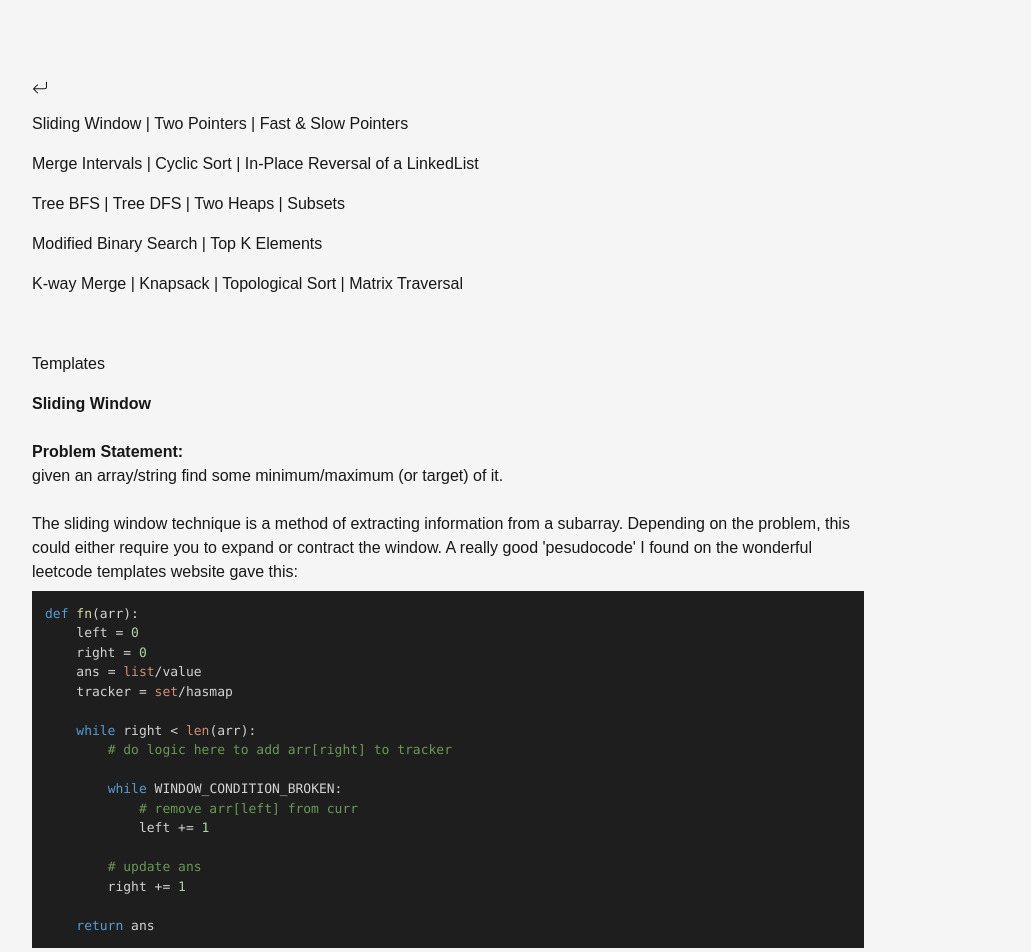
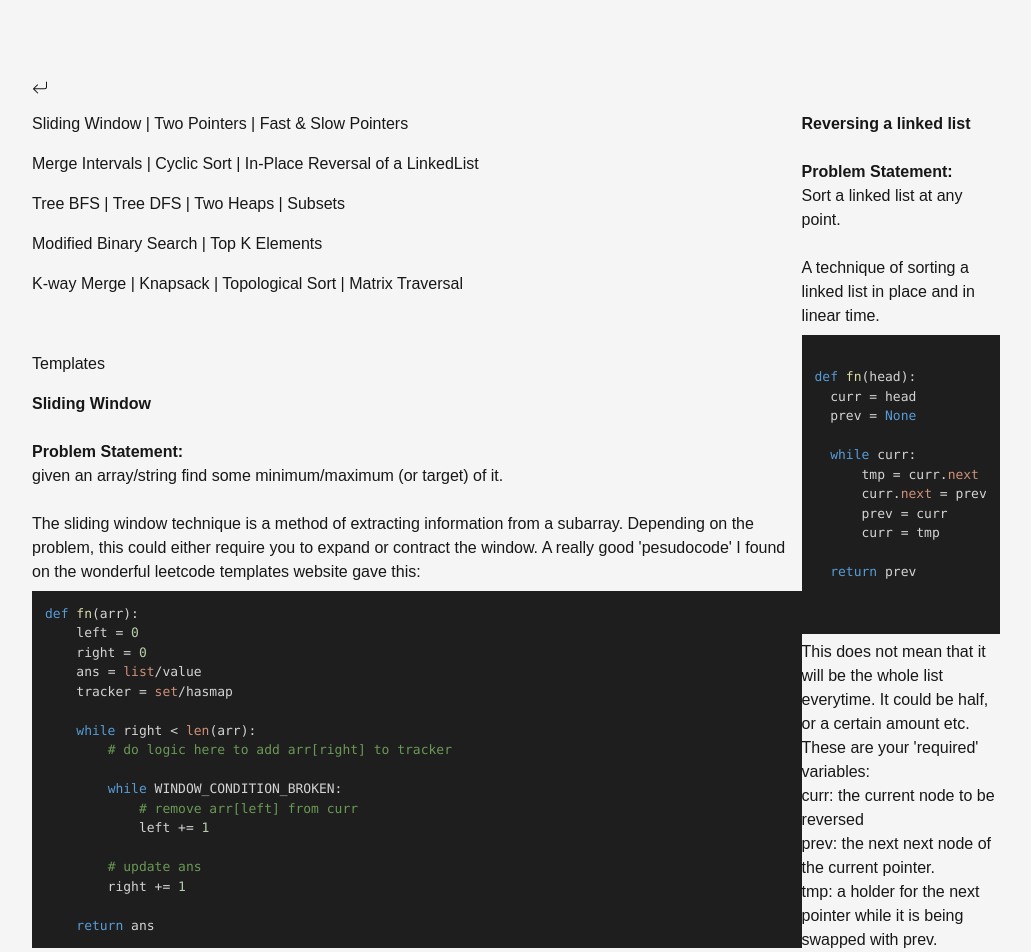
Before and after one commit to HoqueUM/portfolio-2, a Next.js app: page /dsa-notes in a window 1280 px wide. Shown: the top 952 px of the page, without its empty margins (192-1223 px from the left). Built offline with nearby package versions, Linux system fonts and the light colour scheme.

Commit message:
Add reversing a linked list

```diff
--- a/app/dsa-notes/page.tsx
+++ b/app/dsa-notes/page.tsx
@@ -193,6 +193,38 @@ def fn(arr):
         Al ways fix the current index, do not move on until it is correct.
         </div>
         </div>
+        <div>
+            <h1 className="font-bold">Reversing a linked list</h1>
+            <br />
+            <h2 className="font-bold">Problem Statement: </h2>
+            <p>Sort a linked list at any point.</p>
+            <br />
+            A technique of sorting a linked list in place and in linear time.
+            <SyntaxHighlighter language="python" style={vscDarkPlus}>
+            {`
+def fn(head):
+  curr = head
+  prev = None
+
+  while curr:
+      tmp = curr.next
+      curr.next = prev
+      prev = curr
+      curr = tmp
+
+  return prev
+
+            `}
+            </SyntaxHighlighter>
+            This does not mean that it will be the whole list everytime. It could be
+            half, or a certain amount etc.
+            These are your &apos;required&apos; variables:
+            <ul>
+              <li>curr: the current node to be reversed</li>
+              <li>prev: the next next node of the current pointer.</li>
+              <li>tmp: a holder for the next pointer while it is being swapped with prev.</li>
+            </ul>
+            </div>
         </div>
       </main>
     </div>
```
